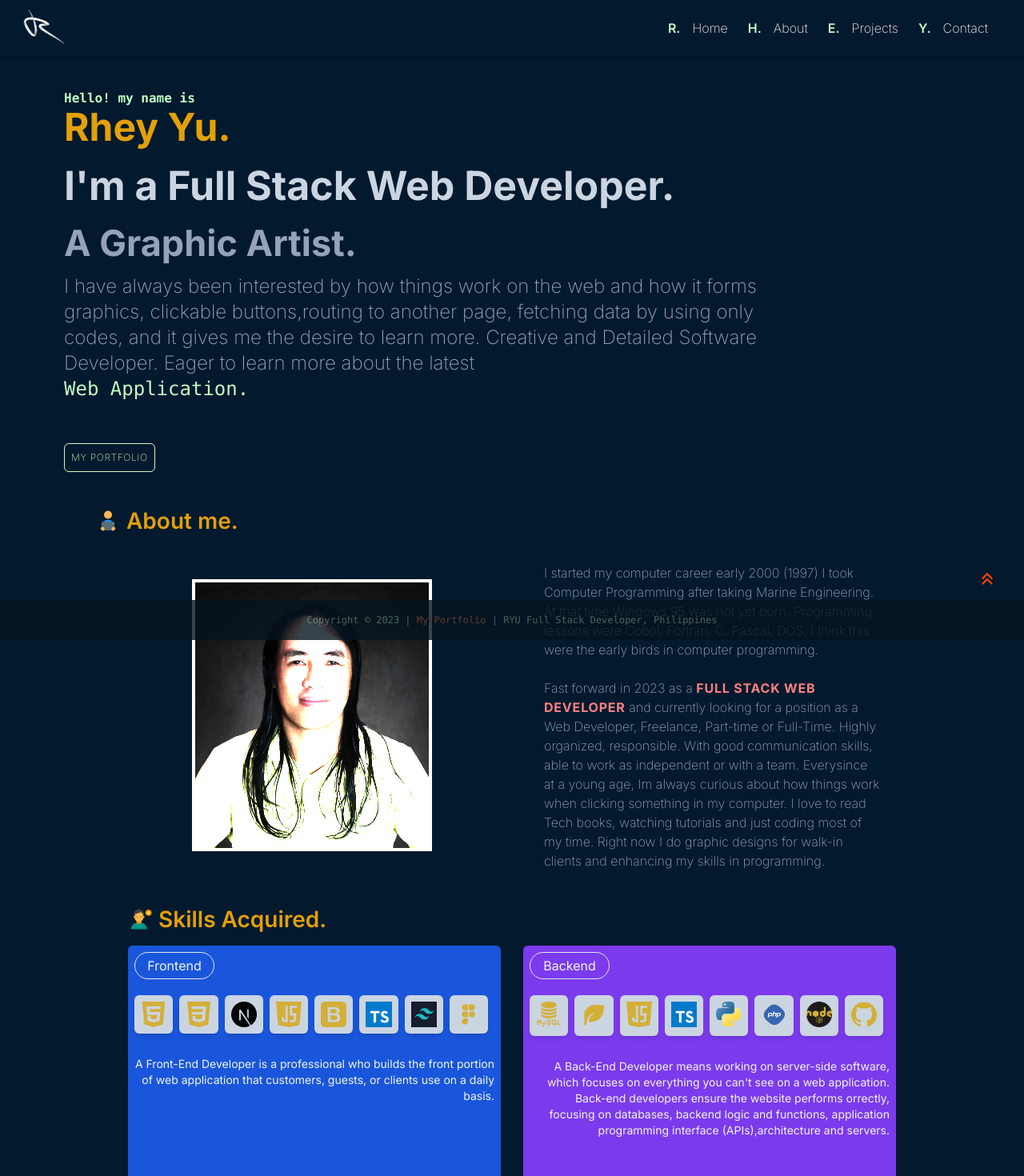
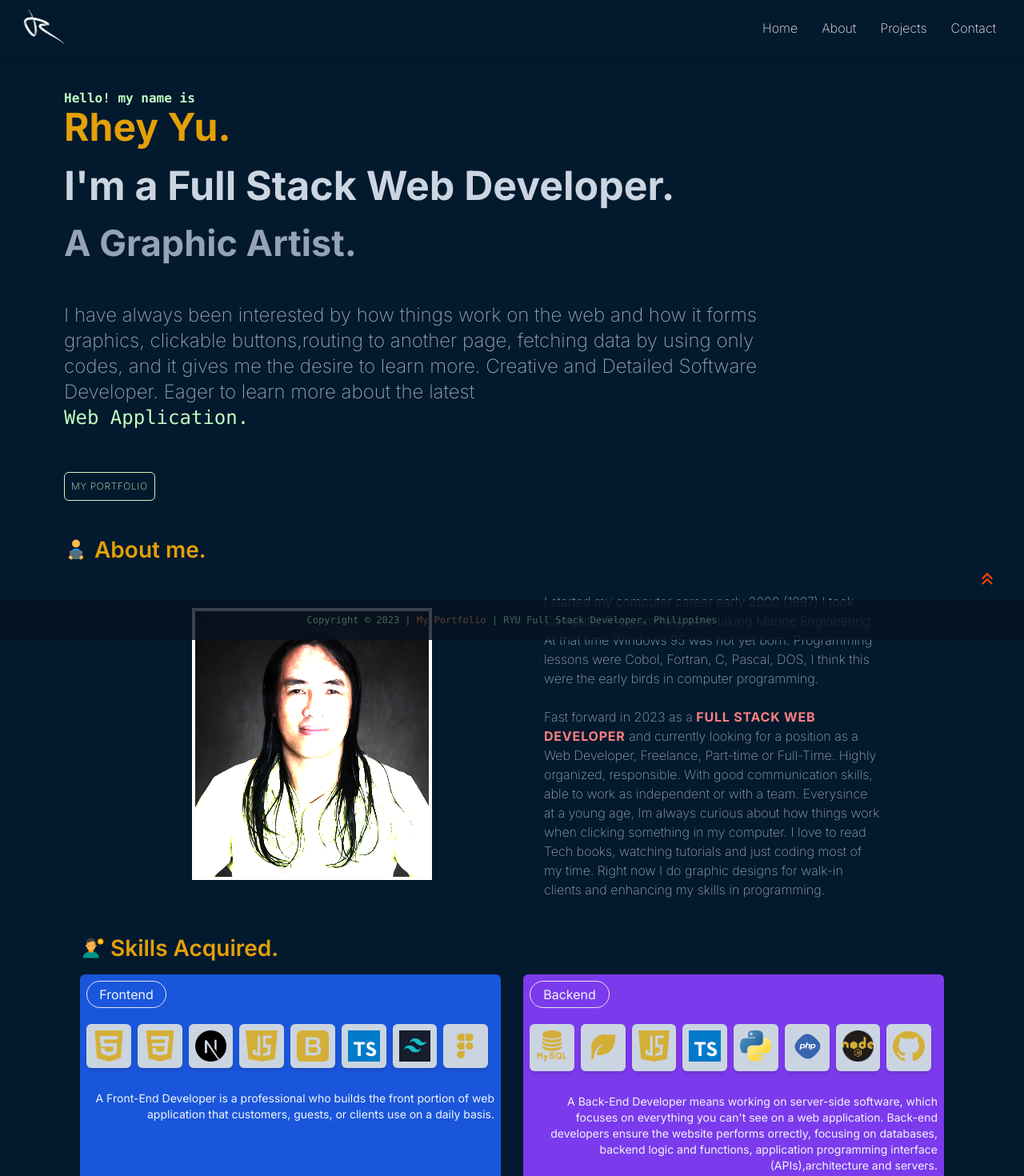
Before and after one commit to rhey0027/portfolio-v1, a Next.js app: page / in a window 1280 px wide. Shown: the top 1470 px of the page at 80% size. Built offline with nearby package versions, Linux system fonts and the light colour scheme.

Commit message:
semi-final deploy

```diff
--- a/app/page.js
+++ b/app/page.js
@@ -20,15 +20,15 @@ const Page = () => {
   return (
     <>
     <Navbar />
-      <div className="home px-4 pt-10 md:px-8 z-0 xl:px-20">
+      <div className="home px-4 pt-10 md:px-8 xl:px-20">
         <code className="text-[#C1FFC1] text-md font-bold"data-aos='fade-up'>
           Hello! my name is
         </code>
         <h1 className="text-3xl md:text-5xl mb-3 font-bold text-yellow-400" data-aos='fade-up'>
           Rhey Yu.
         </h1>
-        <div className="h-[35px] mb-28 md:mb-48 text-[30px] md:text-[50px] lg:mb-28 xl:mb-28">
-          <h1 className=" font-bold text-slate-300" data-aos='fade-up'>
+        <div className="mb-10 text-[30px]">
+          <h1 className=" font-bold text-slate-300 md:text-[50px] z-50" data-aos='fade-up'>
             I&#39;m a Full Stack Web Developer.
           </h1>
           <h3 className=" font-bold text-slate-400 md:text-[45px] " data-aos='fade-up'>
--- a/components/NavLinksButton.jsx
+++ b/components/NavLinksButton.jsx
@@ -12,27 +12,15 @@ const NavLinksButton = () => {
     <>
       <div className="nav-links hidden md:flex">
         <ul className="nav-ul flex text-slate-300">
-          <div className="flex items-center naviLinks">
-            <span className="text-[#C1FFC1] font-semibold">R.</span>
             <li className='nav-li'>Home</li>
-          </div>
           <Link href="#about">
-            <div className="flex items-center naviLinks">
-              <span className="text-[#C1FFC1] font-semibold">H.</span>{" "}
               <li className='nav-li'>About</li>
-            </div>
           </Link>
           <Link href="#projects">
-            <div className="flex items-center naviLinks">
-              <span className="text-[#C1FFC1] font-semibold">E.</span>{" "}
               <li className='nav-li'>Projects</li>
-            </div>
           </Link>
           <Link href="#contact">
-            <div className="flex items-center naviLinks">
-              <span className="text-[#C1FFC1] font-semibold">Y.</span>{" "}
               <li className='nav-li'>Contact</li>
-            </div>
           </Link>
         </ul>
       </div>
@@ -45,8 +33,7 @@ const NavLinksButton = () => {
     )}
   </button>
     {showLinks && (
-      <div
-        className="flex flex-col absolute right-2 top-[72px] bg-zinc-800 bg-opacity-40 shadow-md rounded-md md:hidden z-10"
+      <div className="flex flex-col w-[100px] absolute right-2 top-[72px] bg-zinc-800 shadow-md rounded-md md:hidden z-40"
         onClick={() => setShowLinks(false)}
       >
         <ul className="nav-ul ext-end">
--- a/components/Skillset.jsx
+++ b/components/Skillset.jsx
@@ -5,7 +5,7 @@ import { IoIosArrowForward } from 'react-icons/io';
 
 const Skillset = () => {
   return (
-    <div className="md:px-5 xl:px-20 skillset max-w-full text-slate-100 font-normal p-5">
+    <div className="skillset max-w-full text-slate-100 font-normal p-5">
       <div
         className="about flex items-center mb-3"
         data-aos="fade-up"
--- a/pages/about/page.jsx
+++ b/pages/about/page.jsx
@@ -5,12 +5,13 @@ import { FcReadingEbook } from "react-icons/fc";
 
 const About = () => {
   return (
-    <div id='about' className="mb-20 w-full text-slate-400">
-      <div className="about flex items-center mb-3 sm:pl-4 pt-5 md:pt-10 lg:pl-10"data-aos='fade-up'>
+  <>
+    <div className='text-slate-400 w-full'>
+      <div className="about flex items-center mb-3 pt-5 md:pt-10 "data-aos='fade-up'>
         <FcReadingEbook
           size={30}
           />
-          <h1 className='text-slate-00 font-semibold text-yellow-400 text-[28px] ml-2'>About me.</h1>
+          <h1 className='font-semibold text-yellow-400 text-[28px] ml-2'>About me.</h1>
       </div>
       <div className='wrapper grid md:grid-cols-1 lg:grid-cols-2 gap-10 lg:px-20'>
         <div className='profile-wrapper mx-auto'data-aos='fade-up'>
@@ -36,9 +37,10 @@ const About = () => {
             Fast forward in 2023 as a <span className="font-bold text-red-400 uppercase tracking-wider">Full Stack Web Developer</span> and currently looking for a position as a Web Developer, Freelance, Part-time or Full-Time. Highly organized, responsible. With good communication skills, able to work as independent or with a team. Everysince at a young age, Im always curious about how things work when clicking something in my computer. I love to read Tech books, watching tutorials and just coding most of my time. Right now I do graphic designs for walk-in clients and enhancing my skills in programming.
           </p>
         </div>
+      </div>
     </div>
         <Skillset />
-    </div>
+  </>
   )
 }
 
--- a/pages/projects/page.jsx
+++ b/pages/projects/page.jsx
@@ -119,7 +119,7 @@ const Projects = () => {
 
   return (
       <div id='projects' className="card-wrapper mb-20">
-        <div className="about flex items-center mb-3 pl-4 lg:pl-20 "data-aos='fade-up'>
+        <div className="about flex items-center mb-3 pl-4 "data-aos='fade-up'>
         <FcServices
           size={30}
           />
--- a/styles/style.css
+++ b/styles/style.css
@@ -1,5 +1,5 @@
 /* -----------NAVBAR-------------- */
-.nav-ul .nav-li {
+.nav-li {
   display: flex;
   flex-direction: column;
   align-items: end;
@@ -8,13 +8,12 @@
   transition: all 0.3s ease;
   padding: 10px 15px;
 }
-.nav-ul .nav-li:hover {
-  color: #C1FFC1;
+.nav-li:hover {
   background-color: orangered;
 }
-.naviLinks {
+/* .naviLinks {
   margin-right: 10px;
-}
+} */
 /*----------- PROFILE IMAGE----------- */
 .profile-wrapper {
   position: relative;
```
